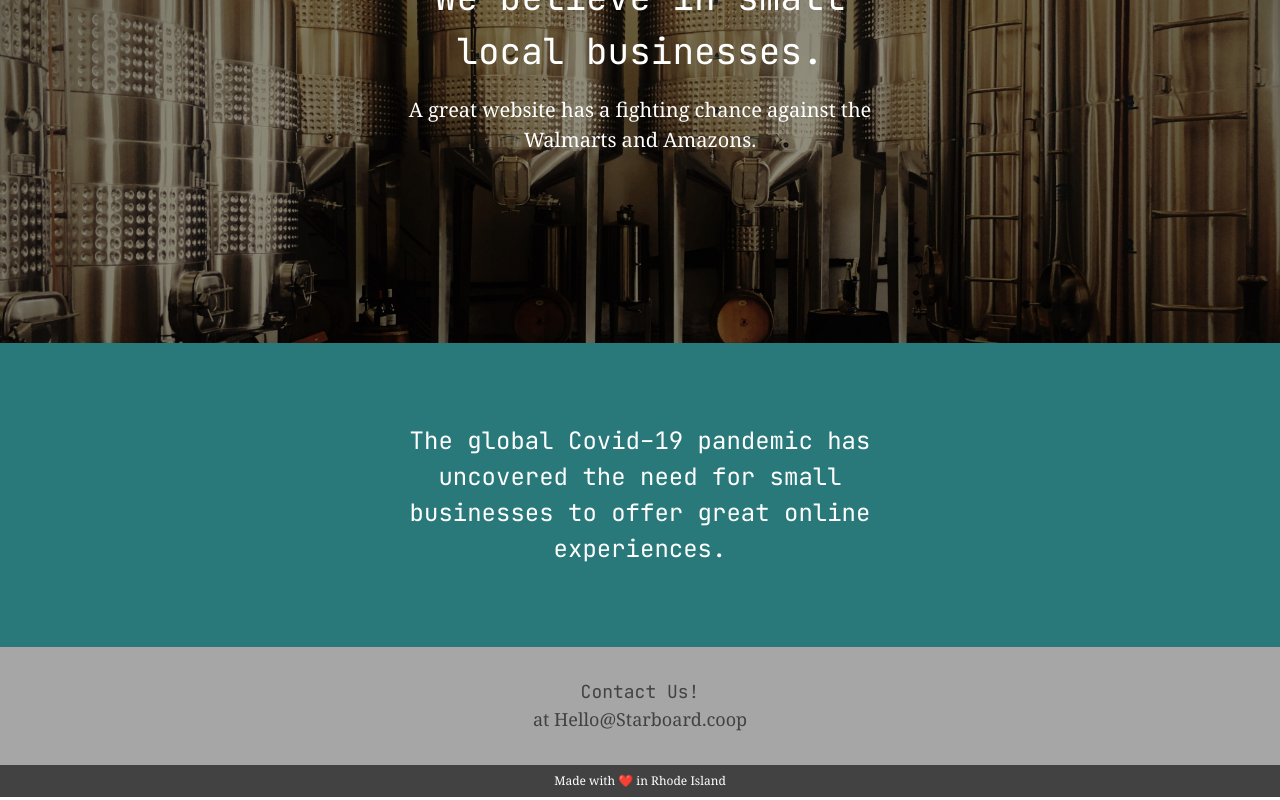
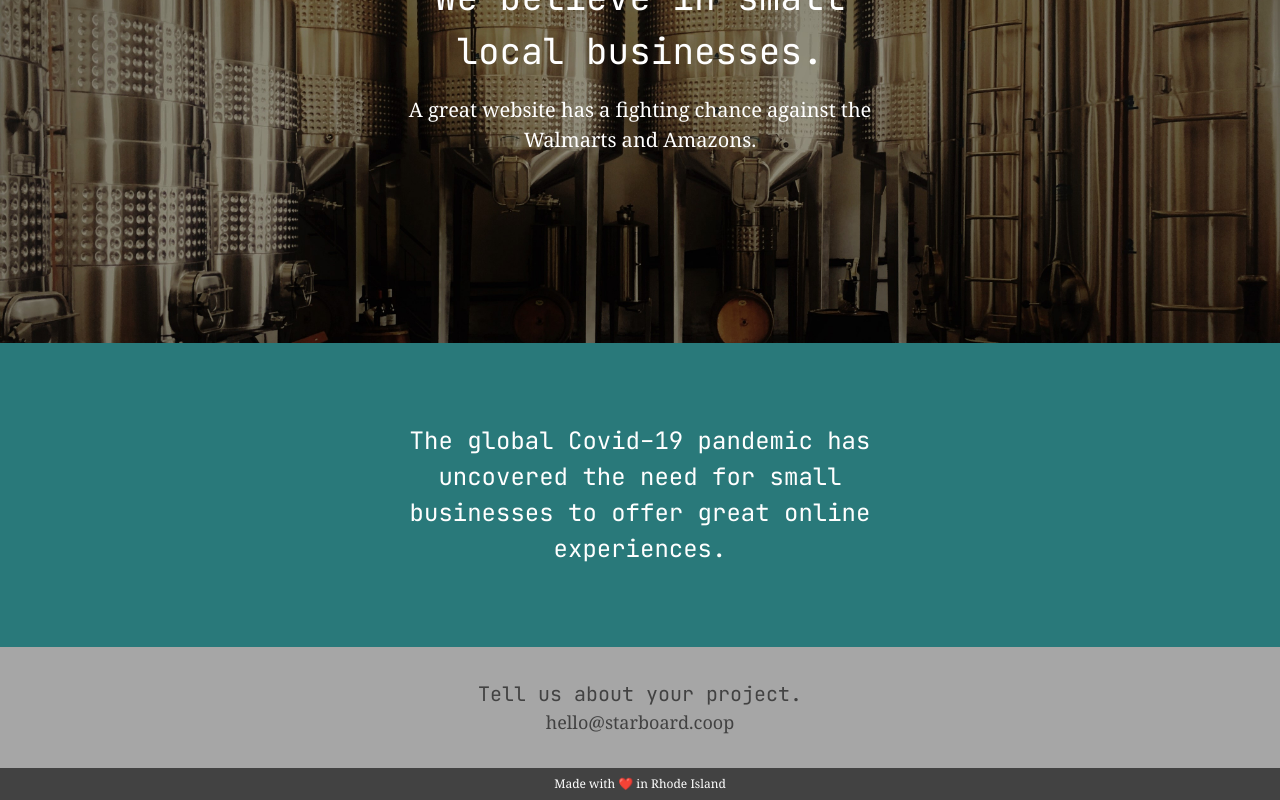
Before and after one commit to starboardcoop/starboardcoop, a Next.js app: page / in a window 1280 px wide. Shown: the part 1017-1817 px from the top of the page. Built offline with nearby package versions, Linux system fonts and the light colour scheme.

Commit message:
Update contact section

```diff
--- a/pages/index.js
+++ b/pages/index.js
@@ -35,8 +35,8 @@ const Home = () => (
         <h2 className="text-2xl">The global Covid-19 pandemic has uncovered the need for small businesses to offer great online experiences.</h2>
       </Section>
       <div id="four" className="bg-gray-light text-gray-dark text-center py-8">
-        <h2>Contact Us!</h2>
-        <a href = "mailto: starboardcoop@gmail.com">at Hello@Starboard.coop</a>
+        <h2 className="text-xl">Tell us about your project.</h2>
+        <a href = "mailto: starboardcoop@gmail.com">hello@starboard.coop</a>
       </div>
     </main>
     <Footer />
```
